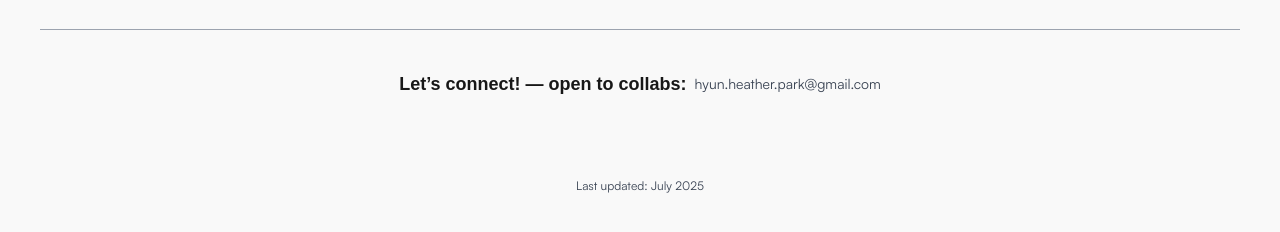
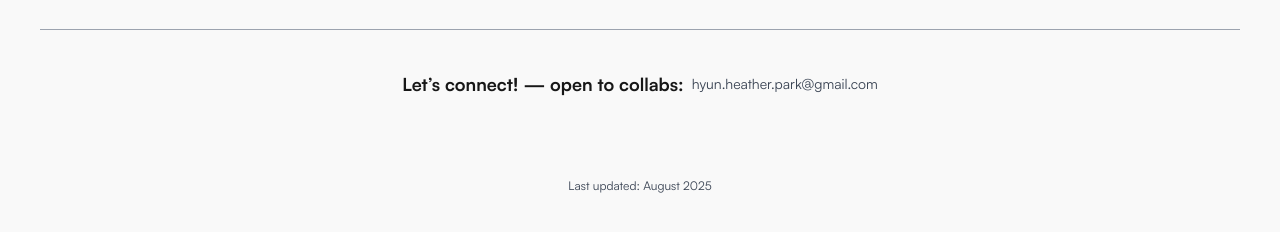
Before and after one commit to rupertgrint/my-portfolio, a Next.js app: page / in a window 1280 px wide. Shown: the part 4865-5097 px from the top of the page. Built offline with nearby package versions, Linux system fonts and the light colour scheme; a web font is replaced by a local one.

Commit message:
refactor: change footer font and text alignment for about me section

```diff
--- a/src/components/about-me-section/AboutMe.tsx
+++ b/src/components/about-me-section/AboutMe.tsx
@@ -4,7 +4,7 @@ export default function AboutMe() {
   return (
     <div className='py-20'>
       <ListTitle title='About Me' num='01' />
-      <div className='py-12 max-w-prose mx-auto text-md md:text-lg text-left leading-relaxed space-y-6 text-text-primary'>
+      <div className='py-12 max-w-prose mx-auto text-md md:text-lg text-center md:text-left leading-relaxed space-y-6 text-text-primary'>
         <p>
           Hi, I’m <strong>Hyun</strong>— <strong>a software engineer</strong>{' '}
           with a unique background that blends design, communication, and a deep
--- a/src/components/footer-section/Footer.tsx
+++ b/src/components/footer-section/Footer.tsx
@@ -4,7 +4,7 @@ export default function Footer() {
   return (
     <footer className='flex flex-col items-center mt-16 border-t py-10 px-2 md:px-10 border-gray-400'>
       <div className='flex flex-col md:flex-row items-center justify-center pb-20'>
-        <p className='pr-2 pb-2 md:pb-0 font-museo text-sm md:text-lg font-bold '>
+        <p className='pr-2 pb-2 md:pb-0 text-sm md:text-lg font-semibold '>
           Let’s connect! — open to collabs:
         </p>
         <a
@@ -14,7 +14,7 @@ export default function Footer() {
           hyun.heather.park@gmail.com
         </a>
       </div>
-      <div className='text-xs text-text-primary'>Last updated: July 2025</div>
+      <div className='text-xs text-text-primary'>Last updated: August 2025</div>
     </footer>
   );
 }
```
